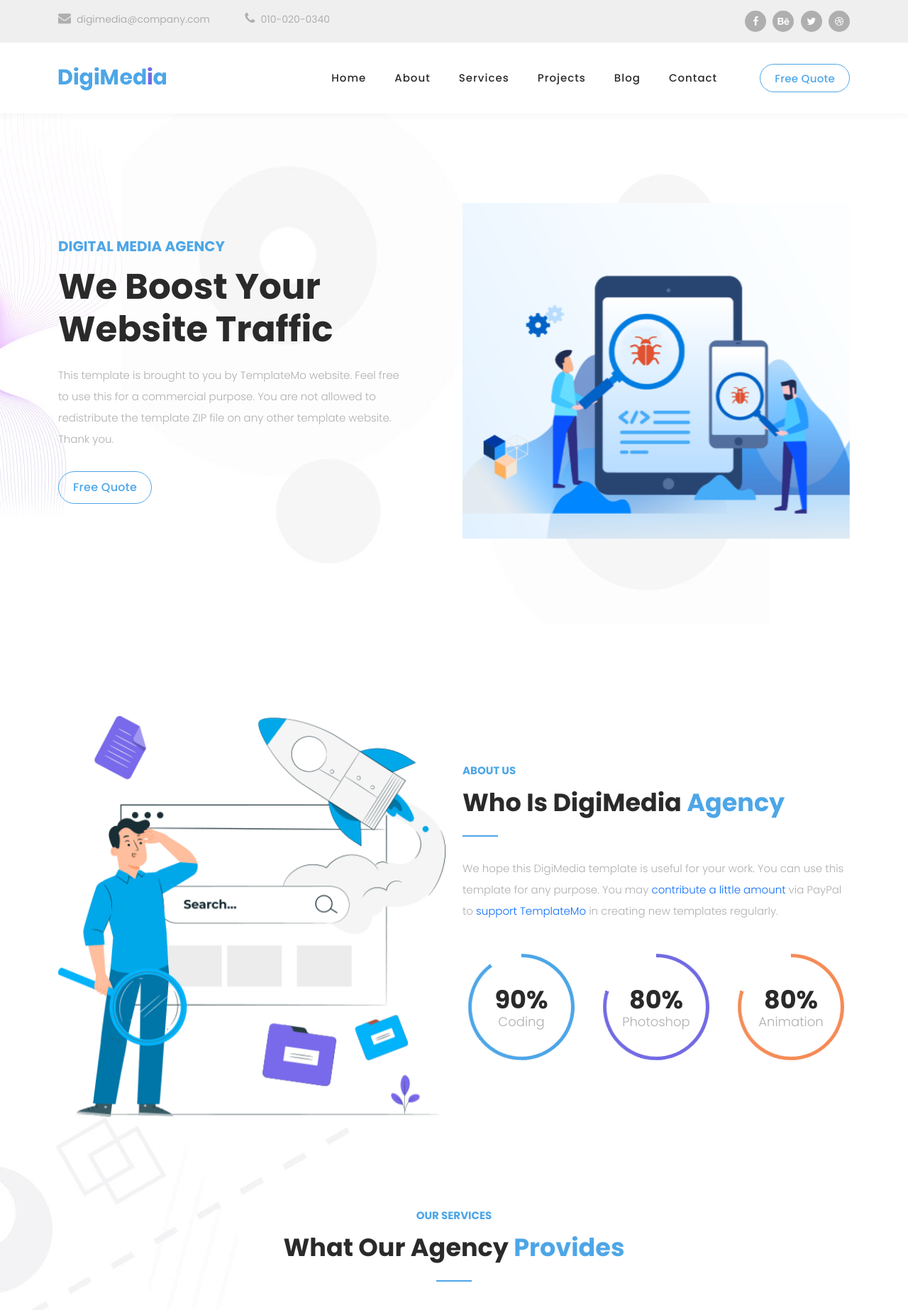
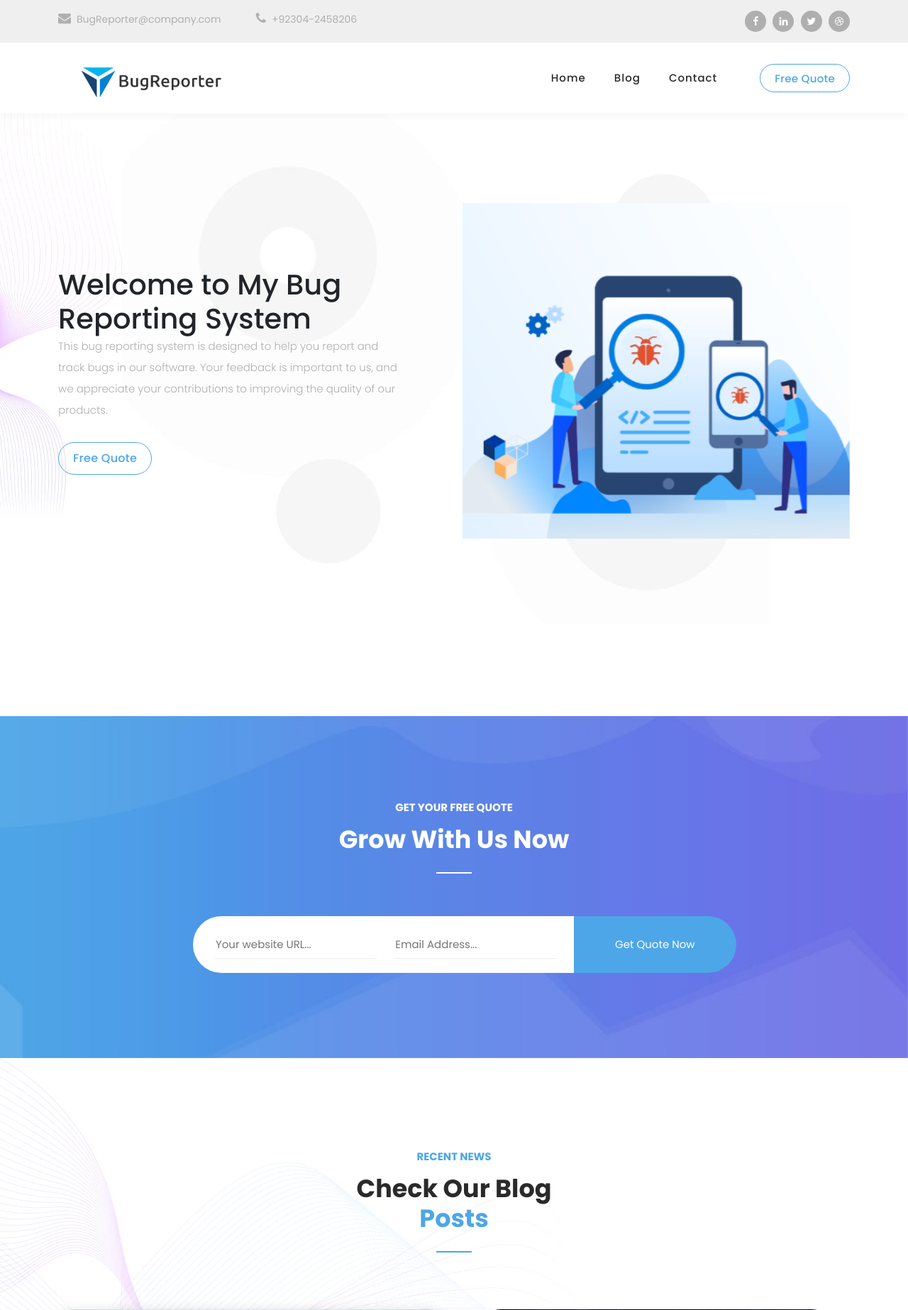
Before and after one commit to Muhammad-Shaheer-khan/DBMS_Project, a Django app: page / in a window 1280 px wide. Shown: the top 1846 px of the page at 71% size. Run offline with Django 4.2, Linux system fonts and the light colour scheme; some libraries are stand-ins or nearby versions.

Commit message:
updated landing page v-1

```diff
--- a/myproject/templates/homepage_3.html
+++ b/myproject/templates/homepage_3.html
@@ -11,7 +11,7 @@
     <link rel="preconnect" href="https://fonts.gstatic.com" crossorigin>
     <link href="https://fonts.googleapis.com/css2?family=Poppins:wght@100;200;300;400;500;600;700;800;900&display=swap" rel="stylesheet">
 
-    <title>DigiMedia - Creative SEO HTML5 Template</title>
+    <title>Bug-Repoter</title>
 
     <!-- Bootstrap core CSS -->
     <link rel="stylesheet" href="../static/vendor/bootstrap/css/bootstrap.min.css">
@@ -52,14 +52,14 @@ https://templatemo.com/tm-568-digimedia
       <div class="row">
         <div class="col-lg-8 col-sm-8 col-7">
           <ul class="info">
-            <li><a href="#"><i class="fa fa-envelope"></i>digimedia@company.com</a></li>
-            <li><a href="#"><i class="fa fa-phone"></i>010-020-0340</a></li>
+            <li><a href="https://www.linkedin.com/in/m-shaheer-khan"><i class="fa fa-envelope"></i>BugReporter@company.com</a></li>
+            <li><a href="#"><i class="fa fa-phone"></i>+92304-2458206</a></li>
           </ul>
         </div>
         <div class="col-lg-4 col-sm-4 col-5">
           <ul class="social-media">
             <li><a href="#"><i class="fa fa-facebook"></i></a></li>
-            <li><a href="#"><i class="fa fa-behance"></i></a></li>
+            <li><a href="https://www.linkedin.com/in/ahsan-sajid-1b06a1171"><i class="fa fa-linkedin"></i></a></li>
             <li><a href="#"><i class="fa fa-twitter"></i></a></li>
             <li><a href="#"><i class="fa fa-dribbble"></i></a></li>
           </ul>
@@ -70,22 +70,22 @@ https://templatemo.com/tm-568-digimedia
   <!-- Pre-header End -->
 
   <!-- ***** Header Area Start ***** -->
-  <header class="header-area header-sticky wow slideInDown" data-wow-duration="0.75s" data-wow-delay="0s">
+  <header class="header-area header-sticky wow slideInDown" data-wow-duration="0.50s" data-wow-delay="0s">
     <div class="container">
       <div class="row">
         <div class="col-12">
           <nav class="main-nav">
             <!-- ***** Logo Start ***** -->
-            <a href="index.html" class="logo">
-              <img src="../static/assets/images/logo-v3.png" alt="">
+            <a href="" class="logo">
+              <img src="../static/assets/images/bugLogo.png" alt="Logo" style="width: 250px; height: auto;">
             </a>
             <!-- ***** Logo End ***** -->
             <!-- ***** Menu Start ***** -->
             <ul class="nav">
               <li class="scroll-to-section"><a href="#top" class="active">Home</a></li>
-              <li class="scroll-to-section"><a href="#about">About</a></li>
-              <li class="scroll-to-section"><a href="#services">Services</a></li>
-              <li class="scroll-to-section"><a href="#portfolio">Projects</a></li>
+              {% comment %} <li class="scroll-to-section"><a href="#about">About</a></li> {% endcomment %}
+              {% comment %} <li class="scroll-to-section"><a href="#services">Services</a></li> {% endcomment %}
+              {% comment %} <li class="scroll-to-section"><a href="#portfolio">Projects</a></li> {% endcomment %}
               <li class="scroll-to-section"><a href="#blog">Blog</a></li>
               <li class="scroll-to-section"><a href="#contact">Contact</a></li>
               <li class="scroll-to-section"><div class="border-first-button"><a href="#contact">Free Quote</a></div></li>
@@ -110,9 +110,8 @@ https://templatemo.com/tm-568-digimedia
               <div class="left-content show-up header-text wow fadeInLeft" data-wow-duration="1s" data-wow-delay="1s">
                 <div class="row">
                   <div class="col-lg-12">
-                    <h6>Digital Media Agency</h6>
-                    <h2>We Boost Your Website Traffic</h2>
-                    <p>This template is brought to you by TemplateMo website. Feel free to use this for a commercial purpose. You are not allowed to redistribute the template ZIP file on any other template website. Thank you.</p>
+                    <h1>Welcome to My Bug Reporting System</h1>
+                    <p>This bug reporting system is designed to help you report and track bugs in our software. Your feedback is important to us, and we appreciate your contributions to improving the quality of our products.</p>
                   </div>
                   <div class="col-lg-12">
                     <div class="border-first-button scroll-to-section">
@@ -132,8 +131,8 @@ https://templatemo.com/tm-568-digimedia
       </div>
     </div>
   </div>
-
-  <div id="about" class="about section">
+{% comment %} ****** About Section start ******** {% endcomment %}
+  {% comment %} <div id="about" class="about section">
     <div class="container">
       <div class="row">
         <div class="col-lg-12">
@@ -213,9 +212,11 @@ https://templatemo.com/tm-568-digimedia
         </div>
       </div>
     </div>
-  </div>
+  </div> {% endcomment %}
+{% comment %} ****** About Section end ******** {% endcomment %}
 
-  <div id="services" class="services section">
+{% comment %} ****** Services Section start ******** {% endcomment %}
+  {% comment %} <div id="services" class="services section">
     <div class="container">
       <div class="row">
         <div class="col-lg-12">
@@ -388,7 +389,8 @@ https://templatemo.com/tm-568-digimedia
         </div>
       </div>
     </div>
-  </div>
+  </div> {% endcomment %}
+{% comment %} ****** Services Section end ******** {% endcomment %}
 
 
   <div id="free-quote" class="free-quote">
@@ -427,7 +429,8 @@ https://templatemo.com/tm-568-digimedia
   </div>
 
 
-  <div id="portfolio" class="our-portfolio section">
+{% comment %} ****** portfolio Section start ******** {% endcomment %}
+  {% comment %} <div id="portfolio" class="our-portfolio section">
     <div class="container">
       <div class="row">
         <div class="col-lg-5">
@@ -512,7 +515,8 @@ https://templatemo.com/tm-568-digimedia
         </div>
       </div>
     </div>
-  </div>
+  </div> {% endcomment %}
+{% comment %} ****** portfolio Section end ******** {% endcomment %}
 
   <div id="blog" class="blog">
     <div class="container">
@@ -524,35 +528,34 @@ https://templatemo.com/tm-568-digimedia
             <div class="line-dec"></div>
           </div>
         </div>
-        <div class="col-lg-6 show-up wow fadeInUp" data-wow-duration="1s" data-wow-delay="0.3s">
+        <div class="col-lg-6 show-up wow fadeInUp" data-wow-duration="1s" data-wow-delay="0.2s">
           <div class="blog-post">
             <div class="thumb">
-              <a href="#"><img src="../static/assets/images/blog-post-01.jpg" alt=""></a>
+              <a href="#"><img src="../static/assets/images/blogPost01.jpg" alt=""></a>
             </div>
             <div class="down-content">
-              <span class="category">SEO Analysis</span>
+              <span class="category">SEO Bug Analysis</span>
               <span class="date">03 August 2021</span>
-              <a href="#"><h4>Lorem Ipsum Dolor Sit Amet, Consectetur Adelore
-                Eiusmod Tempor Incididunt</h4></a>
-              <p>Lorem ipsum dolor sit amet, consectetur adipiscing elit, sed doers itii eiumod deis tempor incididunt ut labore.</p>
+              <a href="https://www.testdevlab.com/blog/a-manual-testers-guide-to-effective-bug-reporting"><h4>Effective Bug Reporting</h4></a>
+              <p> Streamlining the process of reporting software issues with clear and concise information to facilitate efficient bug tracking and resolution</p>
               <span class="author"><img src="../static/assets/images/author-post.jpg" alt="">By: Andrea Mentuzi</span>
-              <div class="border-first-button"><a href="#">Discover More</a></div>
+              <div class="border-first-button"><a href="https://www.testdevlab.com/blog/a-manual-testers-guide-to-effective-bug-reporting" target="_blank">Discover More</a></div>
             </div>
           </div>
         </div>
-        <div class="col-lg-6 wow fadeInUp" data-wow-duration="1s" data-wow-delay="0.3s">
+        <div class="col-lg-6 wow fadeInUp" data-wow-duration="1s" data-wow-delay="0.2s">
           <div class="blog-posts">
             <div class="row">
               <div class="col-lg-12">
                 <div class="post-item">
                   <div class="thumb">
-                    <a href="#"><img src="../static/assets/images/blog-post-02.jpg" alt=""></a>
+                    <a href="#"><img src="../static/assets/images/blogPost02.jpg" alt=""></a>
                   </div>
                   <div class="right-content">
-                    <span class="category">SEO Analysis</span>
+                      <span class="category">Bug knowledge</span>
                     <span class="date">24 September 2021</span>
-                    <a href="#"><h4>Lorem Ipsum Dolor Sit Amei Eiusmod Tempor</h4></a>
-                    <p>Lorem ipsum dolor sit amet, cocteturi adipiscing eliterski.</p>
+                    <a href="#"><h4>Bug follows some way of yoyr brain. </h4></a>
+                    <p>A bug is an error or flaw in software that causes it to behave unexpectedly or produce incorrect results.</p>
                   </div>
                 </div>
               </div>
```
Also changed, not shown: myproject/static/assets/images/blogPost01.jpg (added), myproject/static/assets/images/blogPost02.jpg (added), myproject/static/assets/images/blogPost03.jpg (added), myproject/static/assets/images/blogPost05.jpeg (added), myproject/static/assets/images/blogPost06.png (added), myproject/static/assets/images/blogPost07.jpg (added), myproject/static/assets/images/blogPost08.jpg (added), myproject/static/assets/images/bolgPost04.jpg (added), myproject/static/assets/images/bugLogo.png (added).
